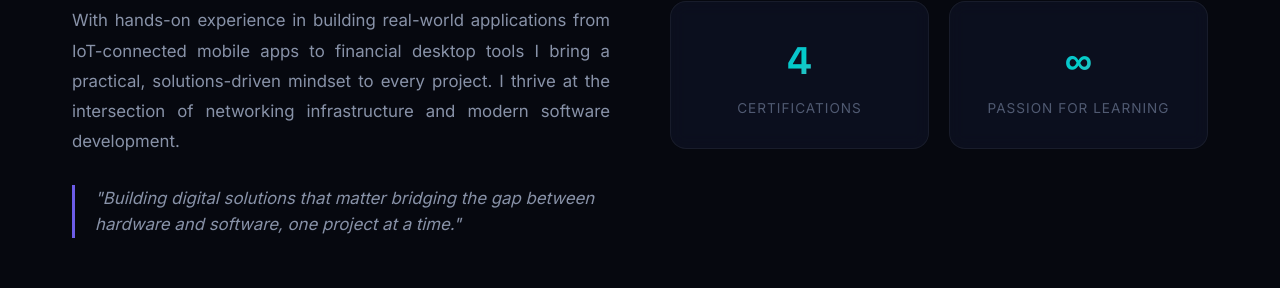
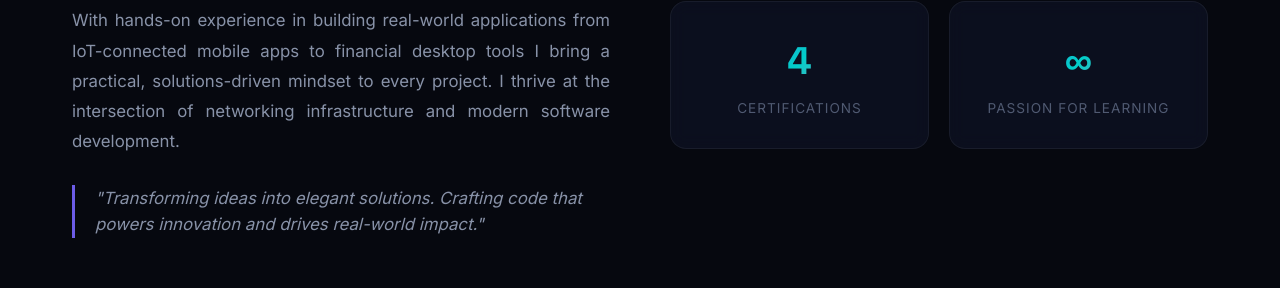
Before and after one commit to Ad1e/Aldwin-Portfolio, a React (Vite) app: page / in a window 1280 px wide. Shown: the part 1281-1569 px from the top of the page. Built offline with nearby package versions, Linux system fonts and the light colour scheme.

Commit message:
UI Inconsistency

```diff
--- a/src/components/About.tsx
+++ b/src/components/About.tsx
@@ -33,8 +33,7 @@ export function About() {
               development.
             </p>
             <blockquote>
-              "Building digital solutions that matter bridging the gap between hardware
-              and software, one project at a time."
+              "Transforming ideas into elegant solutions. Crafting code that powers innovation and drives real-world impact."
             </blockquote>
           </div>
 
```
